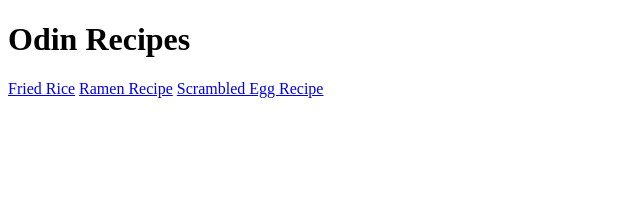
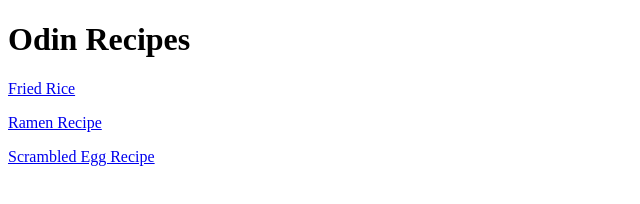
Before and after one commit to ProjectLearnEverything/odin-recipes, a plain HTML site: page index.html in a window 1280 px wide. Shown: the whole page, without its empty margins (0-640 px from the left). Drawn offline with Linux system fonts and the light colour scheme.

Commit message:
fixed scrambled-eggs website

```diff
--- a/index.html
+++ b/index.html
@@ -8,8 +8,8 @@
 
     <body>
         <h1>Odin Recipes</h1>
-        <a href="recipes/friedrice.html">Fried Rice</a>
-        <a href="recipes/ramen.html">Ramen Recipe</a>
-        <a href="recipes/scrambled-egg">Scrambled Egg Recipe</a>
+        <p><a href="recipes/friedrice.html">Fried Rice</a></p>
+        <p><a href="recipes/ramen.html">Ramen Recipe</a></p>
+        <p><a href="recipes/scrambled-eggs.html">Scrambled Egg Recipe</a></p>
     </body>
 </html>
```
